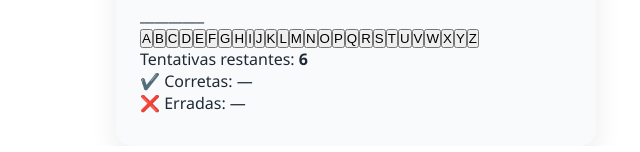
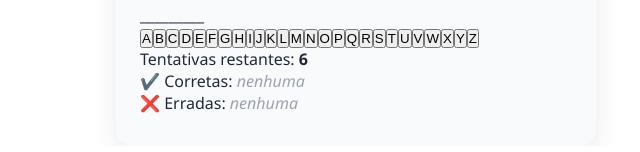
Before and after one commit to estevaoclima05/Forca-Imperativa-Unicap, a Next.js app: page / in a window 1280 px wide. Shown: the part 394-546 px from the top of the page, without its empty margins (284-924 px from the left). Built offline with nearby package versions, Linux system fonts and the light colour scheme.

Commit message:
updatinng...

```diff
--- a/app/components/HistoryPanel.tsx
+++ b/app/components/HistoryPanel.tsx
@@ -1,3 +1,5 @@
+import React from 'react';
+
 interface Props {
   correct: string[];
   wrong: string[];
@@ -7,37 +9,51 @@ interface Props {
   wrongClassName?: string;
 }
 
-export default function HistoryPanel({
+const HistoryPanel: React.FC<Props> = ({
   correct,
   wrong,
   attemptsLeft,
   className,
   correctClassName,
   wrongClassName,
-}: Props) {
+}) => {
   return (
     <div className={className}>
-      <p>Tentativas restantes: <strong>{attemptsLeft}</strong></p>
+      <p>
+        Tentativas restantes: <strong>{attemptsLeft}</strong>
+      </p>
+
       <p>
         ✔️ Corretas:{' '}
-        {correct.length > 0
-          ? correct.map(c => (
-              <span key={c} className={correctClassName}>
+        {correct.length > 0 ? (
+          <>
+            {correct.map((c) => (
+              <span key={c} className={correctClassName} style={{ marginRight: '0.25rem' }}>
                 {c}
               </span>
-            ))
-          : '—'}
+            ))}
+          </>
+        ) : (
+          <em style={{ color: '#9ca3af' }}>nenhuma</em>
+        )}
       </p>
+
       <p>
         ❌ Erradas:{' '}
-        {wrong.length > 0
-          ? wrong.map(c => (
-              <span key={c} className={wrongClassName}>
+        {wrong.length > 0 ? (
+          <>
+            {wrong.map((c) => (
+              <span key={c} className={wrongClassName} style={{ marginRight: '0.25rem' }}>
                 {c}
               </span>
-            ))
-          : '—'}
+            ))}
+          </>
+        ) : (
+          <em style={{ color: '#9ca3af' }}>nenhuma</em>
+        )}
       </p>
     </div>
   );
-}
+};
+
+export default HistoryPanel;
```
